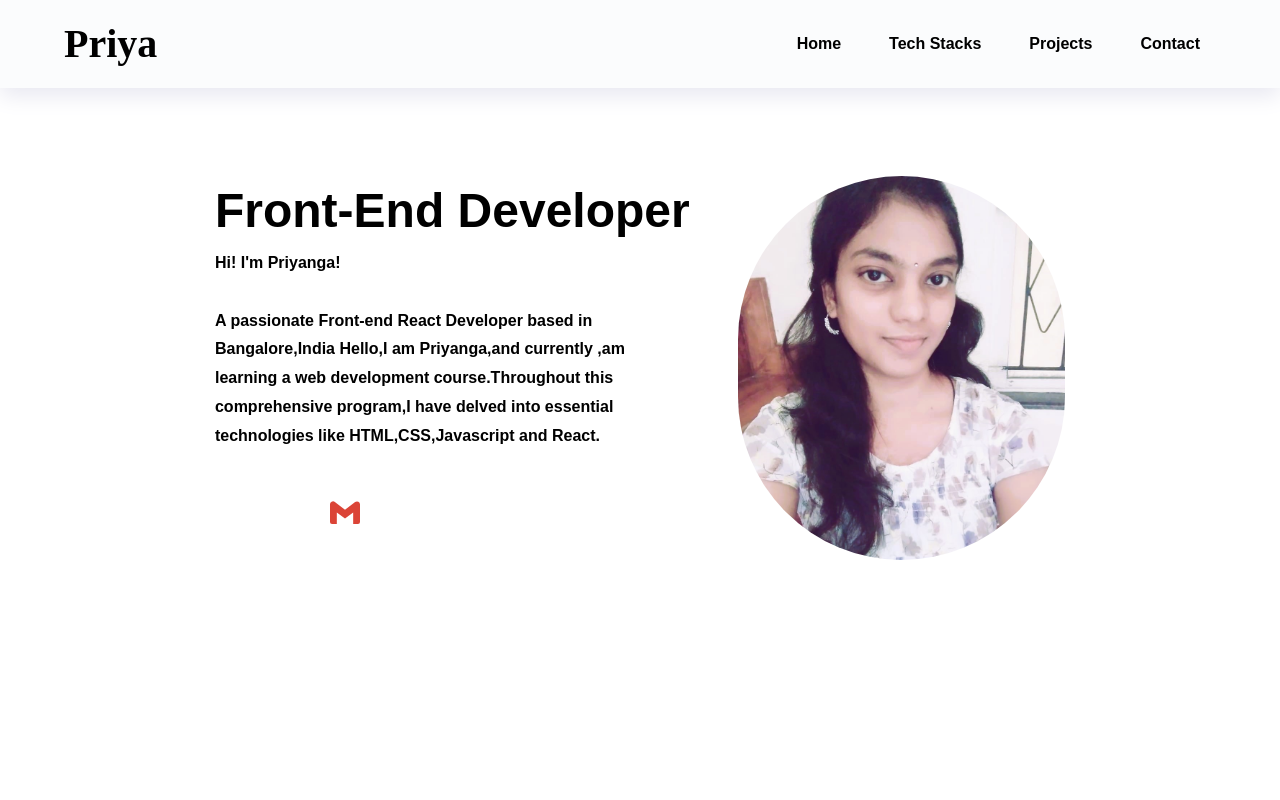
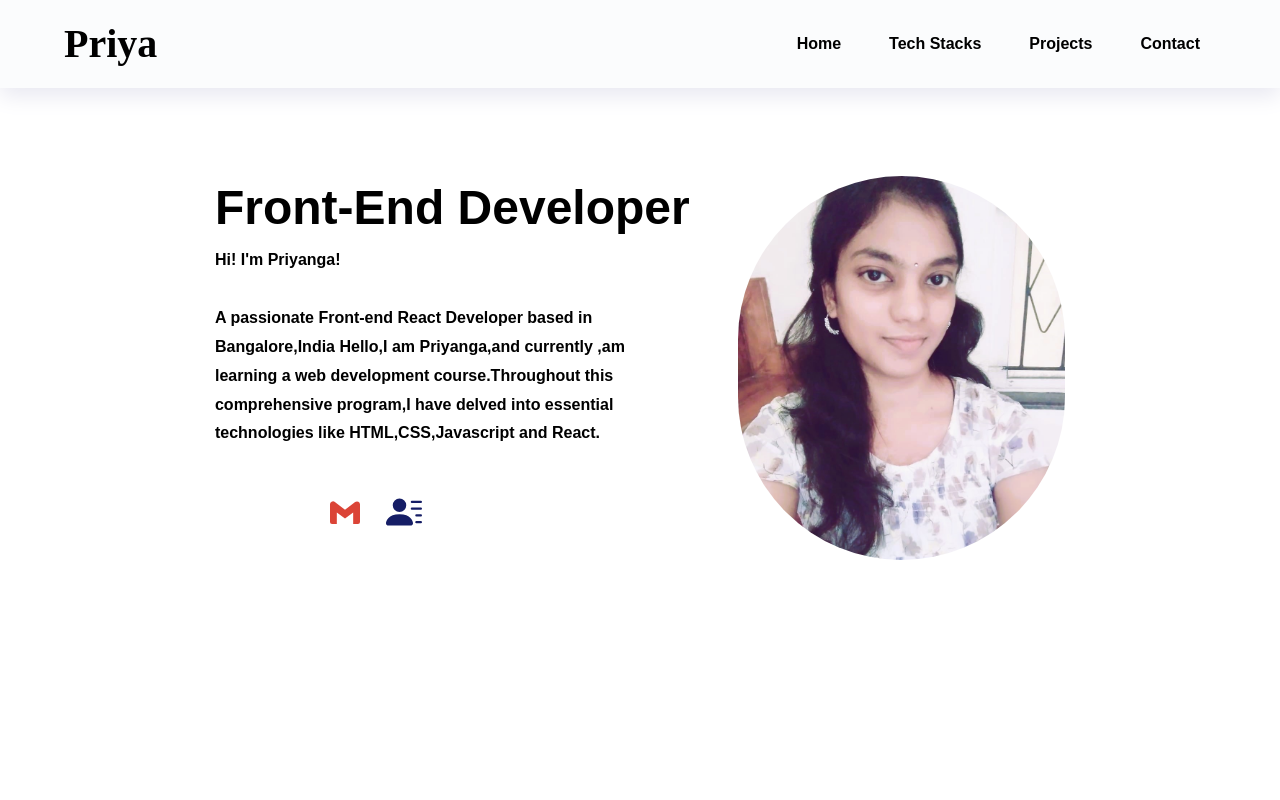
Before and after one commit to Priyanga-Developer/Portfolio, a React (Create React App) app: page / in a window 1280 px wide. Shown: the top 800 px of the page. Built offline with nearby package versions, Linux system fonts and the light colour scheme; some icons are missing.

Commit message:
adding social links

```diff
--- a/src/Components/Home.jsx
+++ b/src/Components/Home.jsx
@@ -2,6 +2,7 @@ import React from 'react'
 import { FaLinkedin,FaGithub } from "react-icons/fa6";
 import { BiLogoGmail } from "react-icons/bi";
 import {  PiHandWavingFill } from "react-icons/pi";
+import { BsFillPersonLinesFill } from "react-icons/bs";
 import Logo from "../Assets/myPic.jpeg"
 
 
@@ -18,6 +19,11 @@ const Home = () => {
                   <a href='https://www.linkedin.com/in/priyanga-muthuraman/' target='_blank' rel='noreferrer'> <FaLinkedin className=' text-4xl  hover:scale-150 duration-500 cursor-pointer text-[#0a66c2]'/> </a>
                   <a href='https://github.com/Priyanga-Developer'target='_blank'  rel='noreferrer'> <FaGithub className=' text-4xl hover:scale-150 duration-500 cursor-pointer text-[#171515]'/> </a>
                   <a href='mailto:uthirapriyanga@gmail.com'target='_blank'  rel='noreferrer'> <BiLogoGmail className=' text-4xl  hover:scale-150  duration-500 cursor-pointer text-[#DB4437]'/> </a>
+                  <a href='./Priyanga_Developer.pdf'target='_blank'  rel='noreferrer' download='true' className=' group w-28 h-12  flex items-center justify-around   duration-500  hover:w-48 hover:bg-[#efedfb]' >
+                  <BsFillPersonLinesFill className=' text-4xl  cursor-pointer text-[#161e66]'/>
+                  <><p className=' invisible font-semibold text-base group-hover:visible'> Resume</p></>
+                   </a>
+
                 </div>
 
             </div>
```
Also changed, not shown: 1 other file (tests, documents, lock files or other folders).
